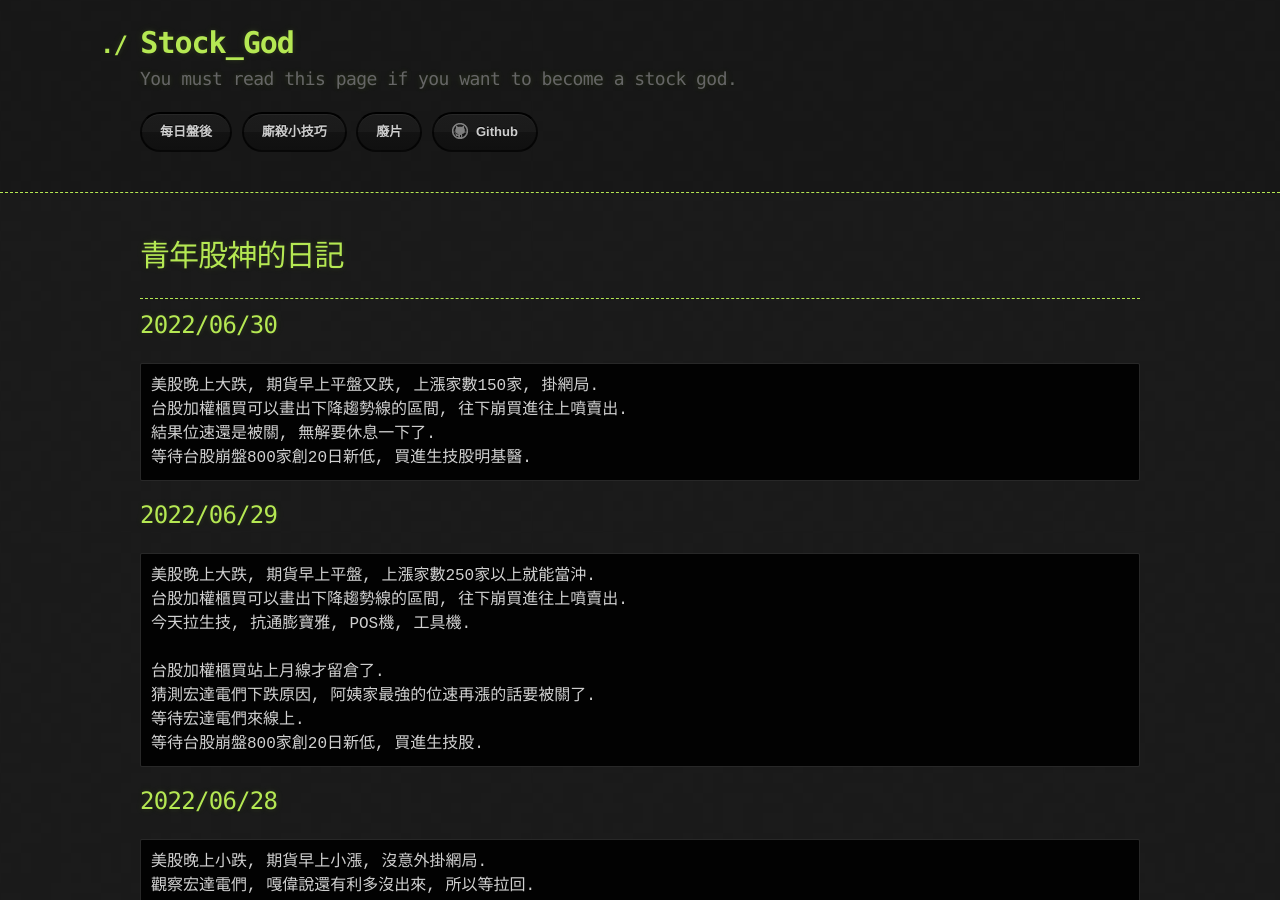
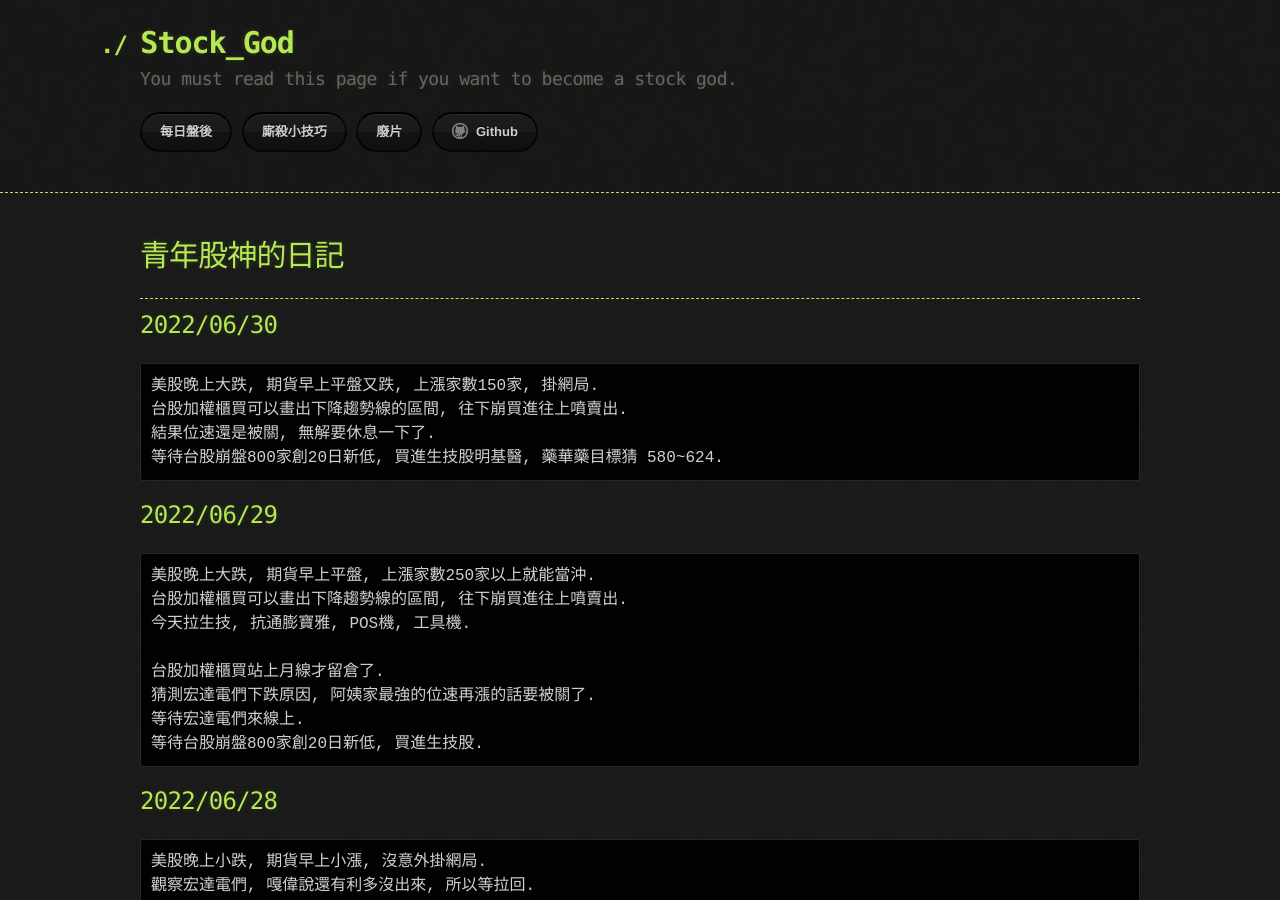
Before and after one commit to lepg5487/Stock_God, a Jekyll site: the page built from index.md, in a window 1280 px wide and 900 px high. Built offline with Jekyll 4.4.1, drawn with Linux system fonts in a browser that asks for light colours; our own code applies the rules of GitHub Pages for plain Markdown files.

Commit message:
Update index.md

````diff
--- a/index.md
+++ b/index.md
@@ -11,7 +11,7 @@ layout: testlayouts
 美股晚上大跌, 期貨早上平盤又跌, 上漲家數150家, 掛網局.
 台股加權櫃買可以畫出下降趨勢線的區間, 往下崩買進往上噴賣出.
 結果位速還是被關, 無解要休息一下了.
-等待台股崩盤800家創20日新低, 買進生技股明基醫.
+等待台股崩盤800家創20日新低, 買進生技股明基醫, 藥華藥目標猜 580~624.
 ```
 
 ## 2022/06/29
````
